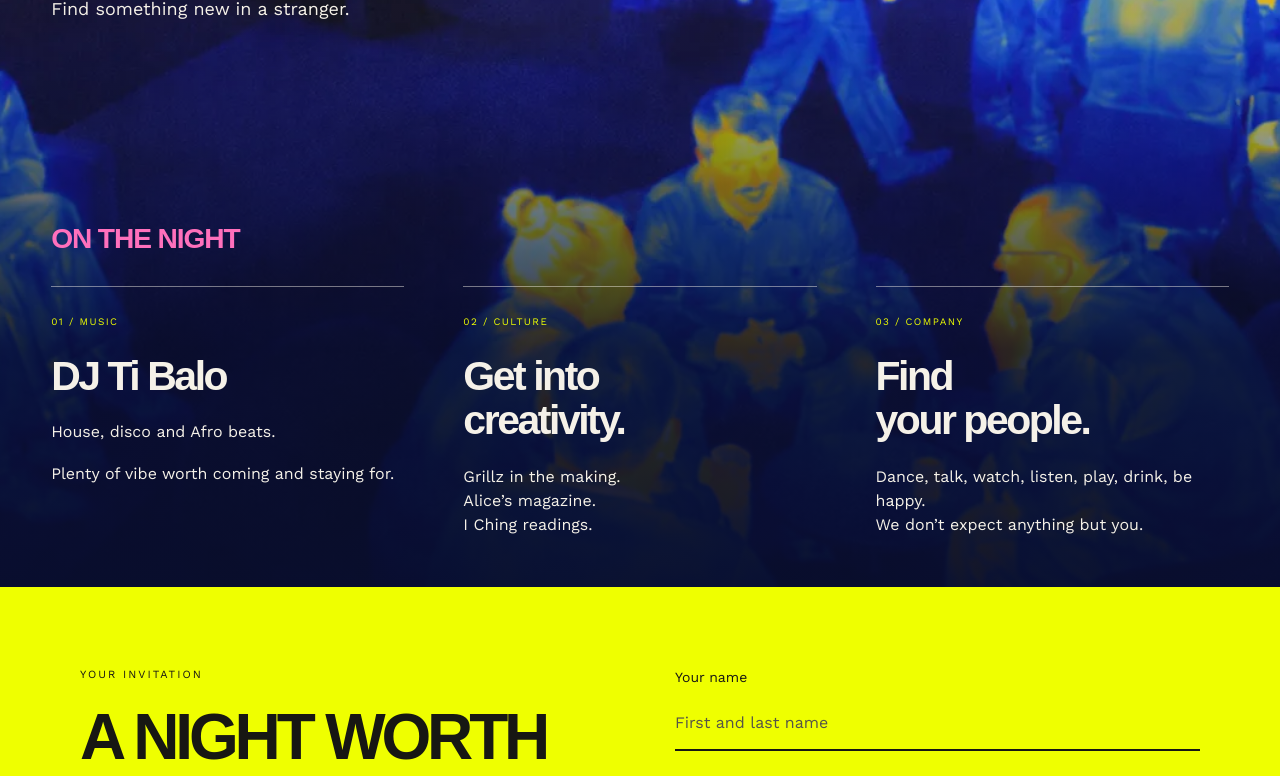
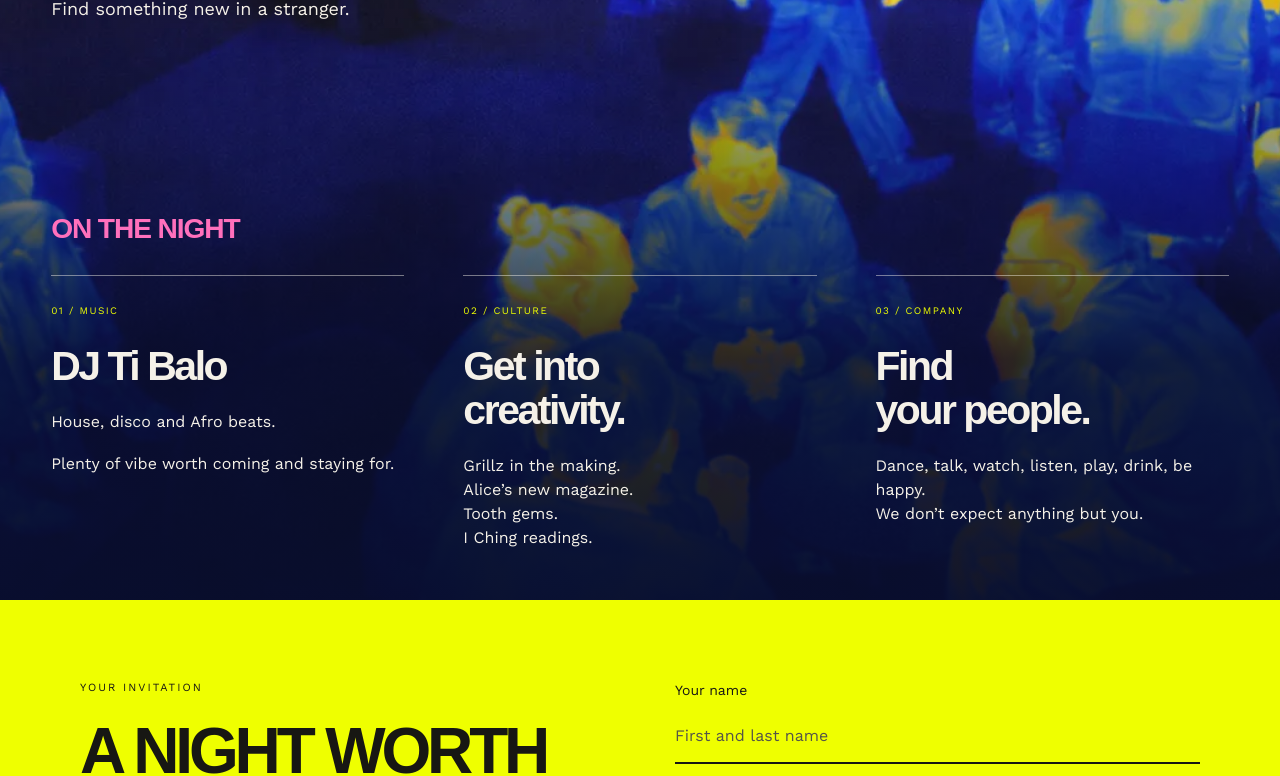
Before and after one commit to darrenbrett-lang/emerge-booking, a Next.js app: page / in a window 1280 px wide. Shown: the part 1911-2687 px from the top of the page. Built offline with nearby package versions, Linux system fonts and the light colour scheme; a web font is replaced by a local one.

Commit message:
Culture lines: Alice's new magazine, tooth gems

```diff
--- a/src/components/Invitation.tsx
+++ b/src/components/Invitation.tsx
@@ -149,7 +149,9 @@ export function Invitation({ availability, inviter, inviteToken }: Props) {
                   <p>
                     Grillz in the making.
                     <br />
-                    Alice’s magazine.
+                    Alice’s new magazine.
+                    <br />
+                    Tooth gems.
                     <br />
                     I Ching readings.
                   </p>
--- a/src/lib/emails.ts
+++ b/src/lib/emails.ts
@@ -185,7 +185,7 @@ function confirmation(pl: P, ctx: Ctx): Rendered {
       accessHtml +
       h2("What's on") +
       p(`<strong style="color:${C.acid}">01 / MUSIC</strong><br>DJ Ti Balo. House, disco and Afro beats.`) +
-      p(`<strong style="color:${C.acid}">02 / CULTURE</strong><br>Get into creativity. Grillz in the making. Alice’s magazine. I Ching readings.`) +
+      p(`<strong style="color:${C.acid}">02 / CULTURE</strong><br>Get into creativity. Grillz in the making. Alice’s new magazine. Tooth gems. I Ching readings.`) +
       p(`<strong style="color:${C.acid}">03 / COMPANY</strong><br>Find your people. Dance, talk, watch, listen, play, drink, be happy.`) +
       p(esc(EVENT.dress), true) +
       invitesHtml +
@@ -209,7 +209,7 @@ function confirmation(pl: P, ctx: Ctx): Rendered {
     accessText,
     "WHAT'S ON",
     "01 / MUSIC: DJ Ti Balo. House, disco and Afro beats.",
-    "02 / CULTURE: Get into creativity. Grillz in the making. Alice’s magazine. I Ching readings.",
+    "02 / CULTURE: Get into creativity. Grillz in the making. Alice’s new magazine. Tooth gems. I Ching readings.",
     "03 / COMPANY: Find your people. Dance, talk, watch, listen, play, drink, be happy.",
     EVENT.dress,
     invitesText,
```
